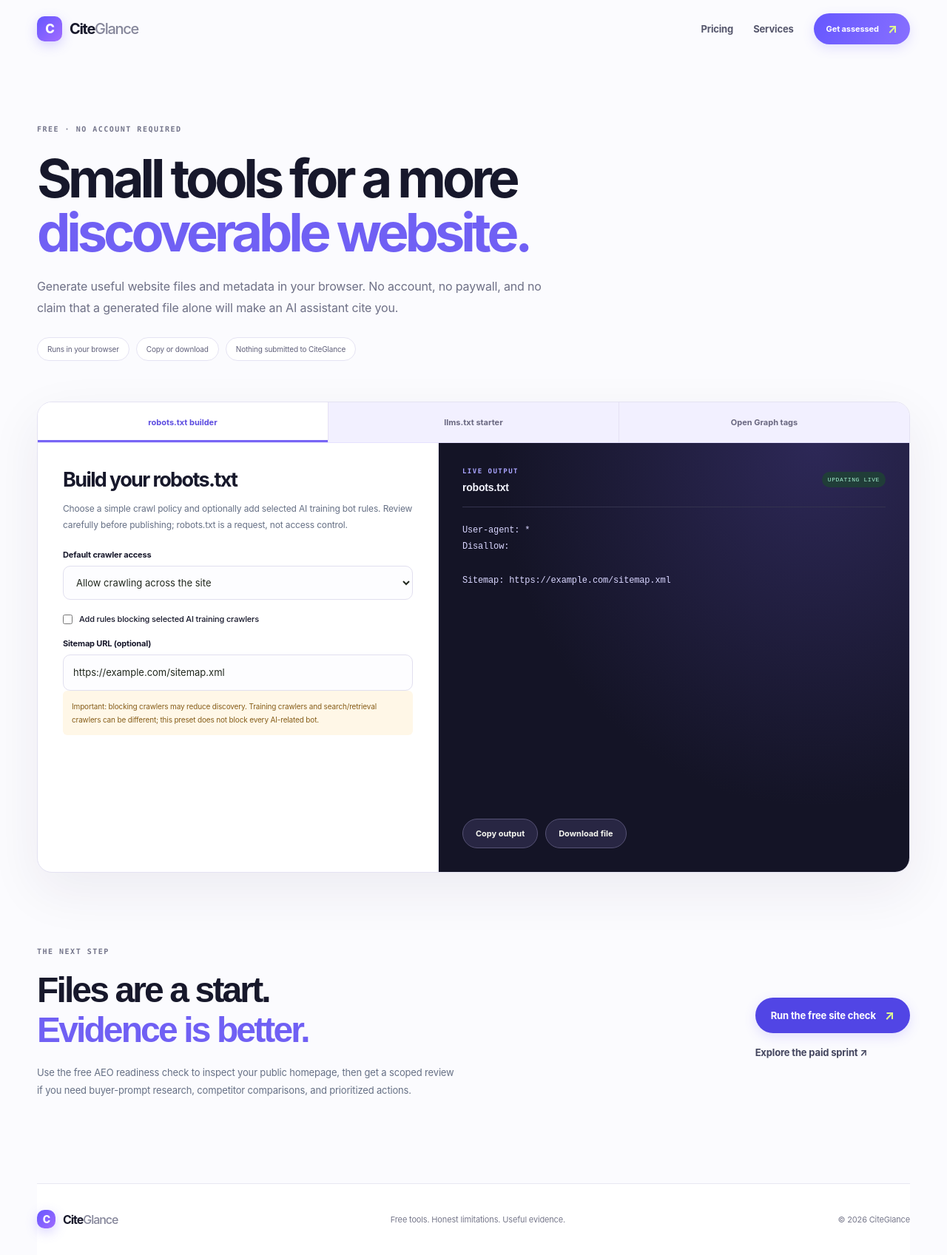
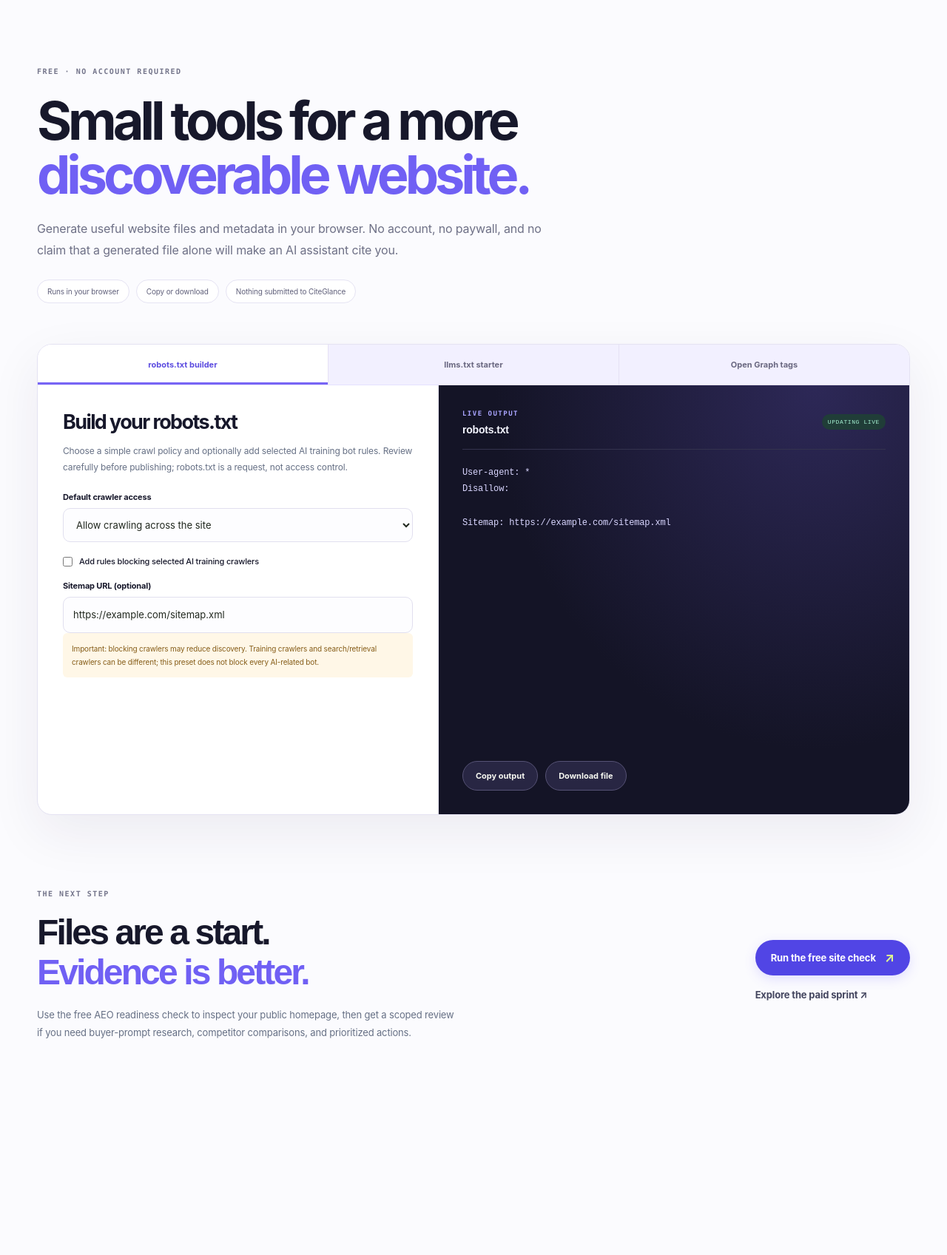
Before and after one commit to altairyash/chatgpt_playground, a Next.js app: page /free-tools in a window 1280 px wide. Shown: the whole page at 74% size. After the commit the page ends 1522 px from the top, so only its background shows below. Built offline with nearby package versions, Linux system fonts and the light colour scheme.

Commit message:
Unify free tools navigation and client-side route links

```diff
--- a/app/components/FreeTools.tsx
+++ b/app/components/FreeTools.tsx
@@ -103,12 +103,8 @@ export default function FreeTools() {
   const output = active === "robots" ? robotsOutput : active === "llms" ? llmsOutput : metaOutput;
 
   return (
-    <main className="shell free-tools-page">
-      <nav className="nav free-tools-nav">
-        <Link className="brand" href="/"><span className="brand-mark">C</span><span>Cite<span className="brand-light">Glance</span></span></Link>
-        <div className="aeonav-links"><a className="nav-link" href="/pricing">Pricing</a><a className="nav-link" href="/services">Services</a><Link className="button button-primary" href="/#assessment">Get assessed <span aria-hidden="true">↗</span></Link></div>
-      </nav>
-      <header className="free-tools-hero">
+    <main className="shell free-tools-page cg4-inner cg4-free-tools-page">
+<header className="free-tools-hero">
         <div className="eyebrow">FREE · NO ACCOUNT REQUIRED</div>
         <h1>Small tools for a more <em>discoverable website.</em></h1>
         <p>Generate useful website files and metadata in your browser. No account, no paywall, and no claim that a generated file alone will make an AI assistant cite you.</p>
@@ -165,9 +161,8 @@ export default function FreeTools() {
 
       <section className="free-tools-next">
         <div><div className="eyebrow">THE NEXT STEP</div><h2>Files are a start.<br/><em>Evidence is better.</em></h2><p>Use the free AEO readiness check to inspect your public homepage, then get a scoped review if you need buyer-prompt research, competitor comparisons, and prioritized actions.</p></div>
-        <div className="free-tools-next-actions"><Link className="button button-primary" href="/#free-check">Run the free site check <span aria-hidden="true">↗</span></Link><a className="text-link" href="/services">Explore the paid sprint ↗</a></div>
+        <div className="free-tools-next-actions"><Link className="button button-primary" href="/#free-check">Run the free site check <span aria-hidden="true">↗</span></Link><Link className="text-link" href="/services">Explore the paid sprint ↗</Link></div>
       </section>
-      <footer className="footer"><div className="footer-inner"><Link className="brand" href="/"><span className="brand-mark">C</span><span>Cite<span className="brand-light">Glance</span></span></Link><span>Free tools. Honest limitations. Useful evidence.</span><span>© {new Date().getFullYear()} CiteGlance</span></div></footer>
-    </main>
+</main>
   );
 }
```
